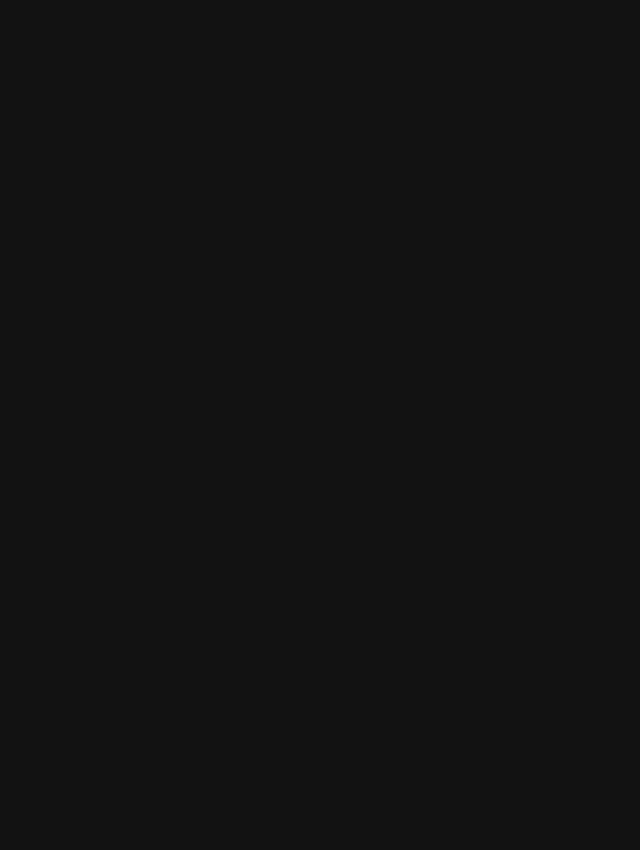
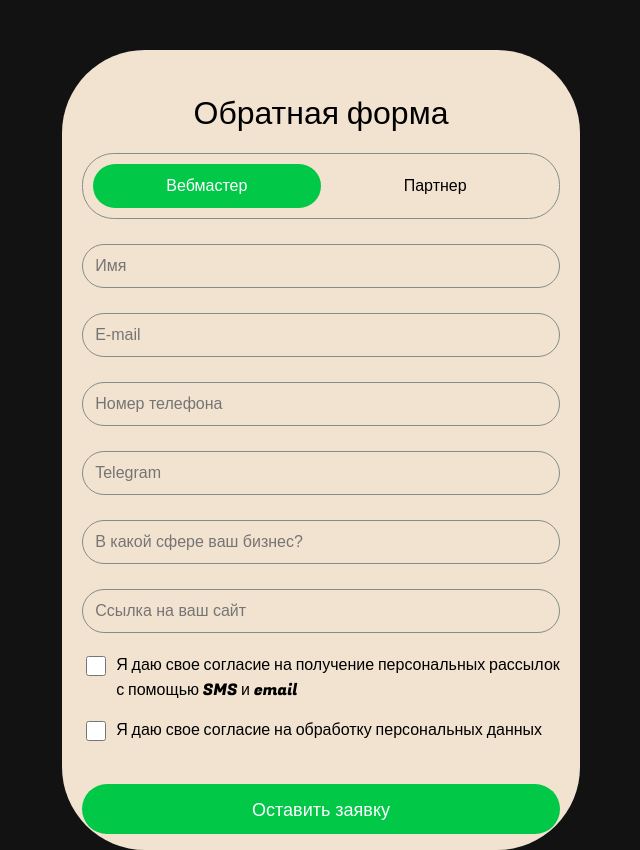
Before and after one commit to R3b0tta/connect-hub, a React (Create React App) app: page /connect-hub/form in a window 1280 px wide. Before the commit this address had no page. Shown: the whole page, without its empty margins (319-959 px from the left). Before the commit the page ends 800 px from the top, so only its background shows below. Built offline with nearby package versions, Linux system fonts and the light colour scheme.

Commit message:
feat: feated routes

```diff
--- a/package.json
+++ b/package.json
@@ -1,4 +1,5 @@
 {
+  "homepage": "https://r3b0tta.github.io/connect-hub",
   "name": "my-app",
   "version": "0.1.0",
   "private": true,
@@ -13,6 +14,7 @@
     "@types/node": "^16.18.126",
     "@types/react": "^19.0.11",
     "@types/react-dom": "^19.0.4",
+    "gh-pages": "^6.3.0",
     "gsap": "^3.12.7",
     "prettier": "^3.5.3",
     "react": "^19.0.0",
@@ -29,6 +31,7 @@
   },
   "scripts": {
     "start": "react-scripts start",
+    "deploy": "gh-pages -d build",
     "build": "react-scripts build",
     "test": "react-scripts test",
     "eject": "react-scripts eject"
--- a/src/App.tsx
+++ b/src/App.tsx
@@ -1,15 +1,15 @@
-import React from 'react';
+import React from "react";
 import { Home } from "./pages/Home";
 import { FormPage } from "./pages/FormPage";
-import "./scss/app.scss"
+import "./scss/app.scss";
 import { Routes, Route } from "react-router-dom";
 
 function App() {
   return (
     <div className="App">
       <Routes>
-          <Route path="/" element={<Home />} />
-          <Route path="/form" element={<FormPage />} />
+        <Route path="/connect-hub" element={<Home />} />
+        <Route path="/connect-hub/form" element={<FormPage />} />
       </Routes>
     </div>
   );
```
Also changed, not shown: 1 other file (tests, documents, lock files or other folders).
